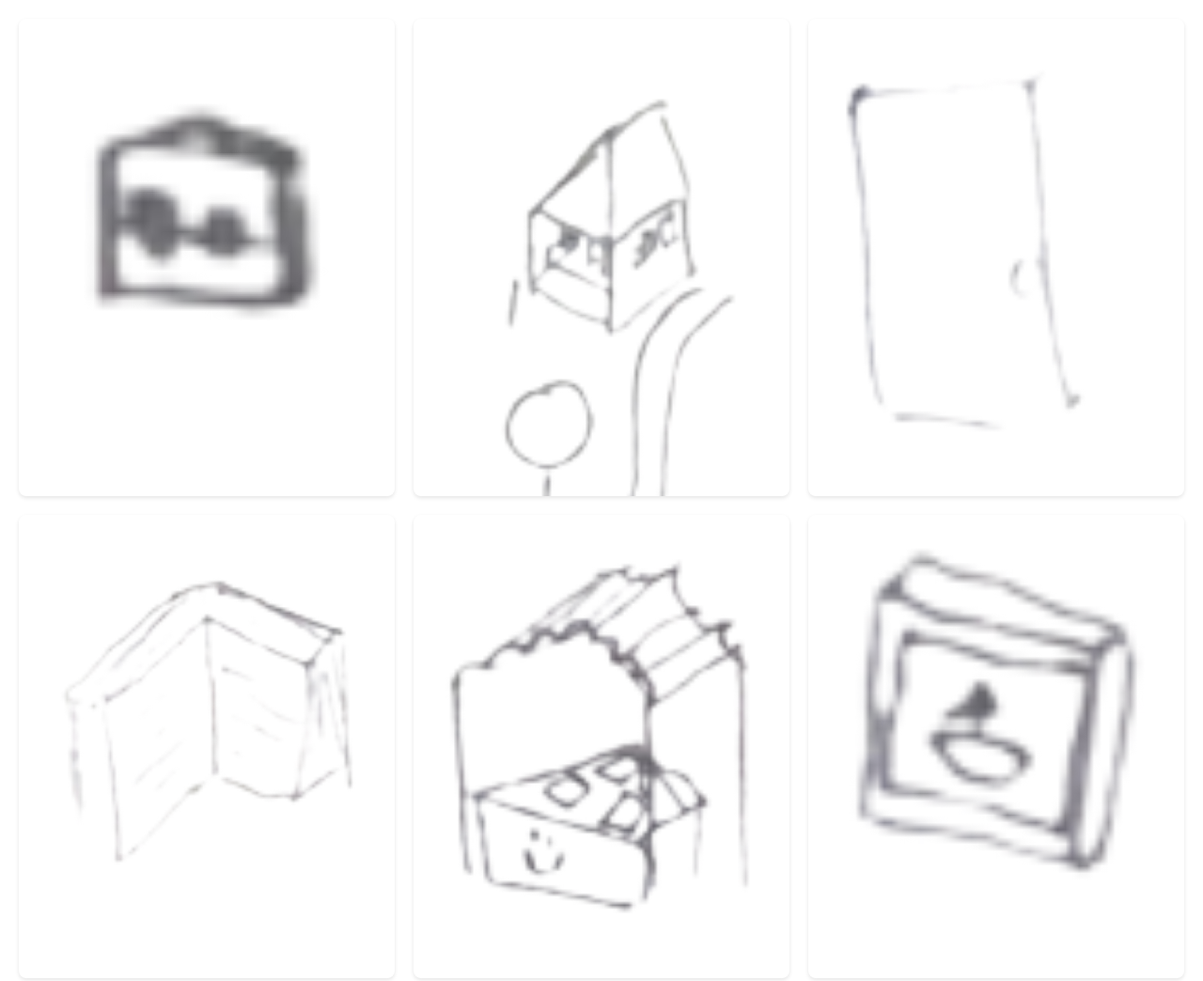
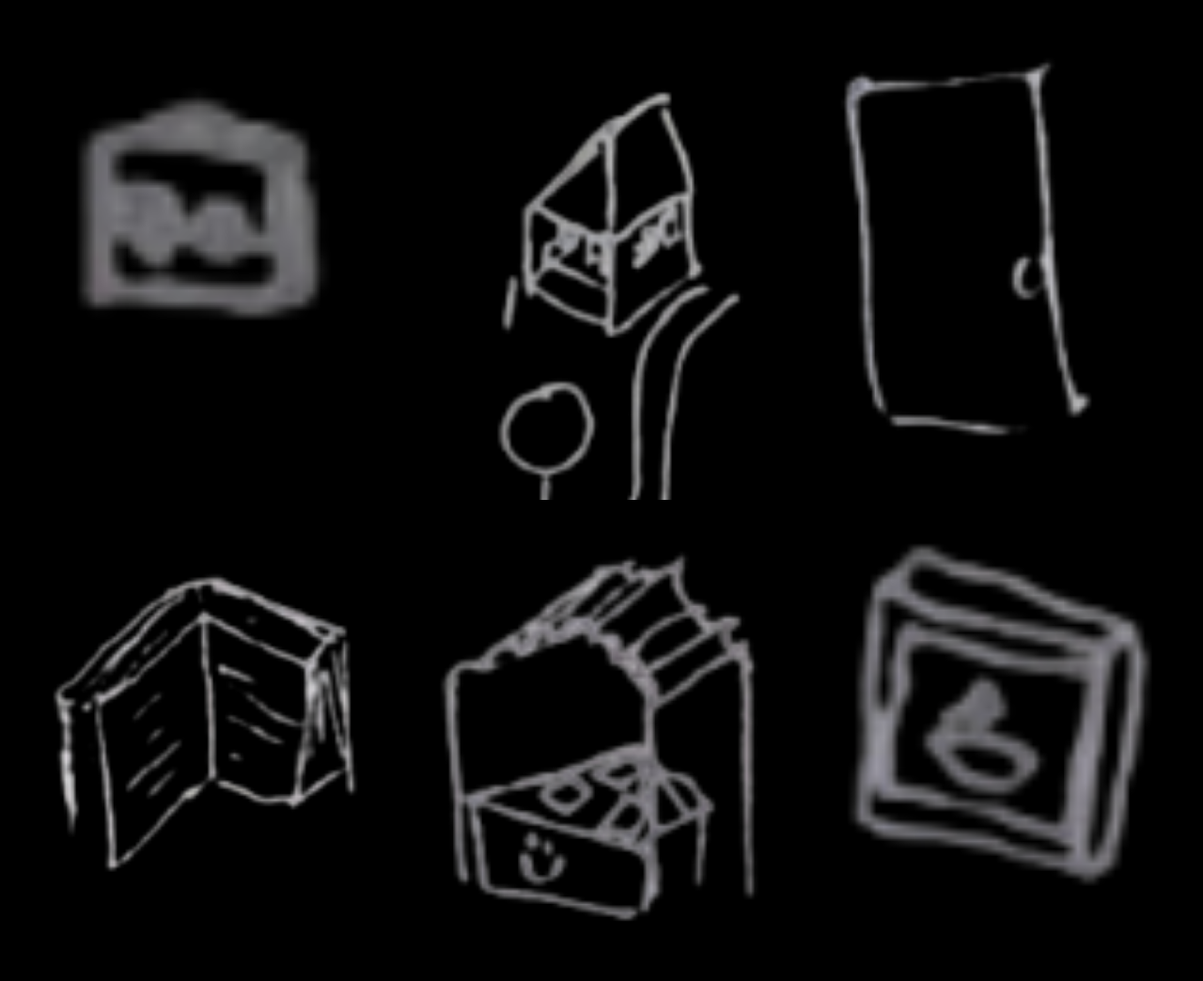
Before and after one commit to Pocsi/Reception, a plain HTML site: page index.html in a window 1280 px wide. Shown: the top 1044 px of the page at 94% size. Drawn offline with Linux system fonts and the light colour scheme.

Commit message:
Update styles to match reference design

```diff
--- a/index.html
+++ b/index.html
@@ -9,7 +9,7 @@
     body {
       margin: 0;
       padding: 0;
-      background-color: #fff;
+      background-color: #000000;
       font-family: Arial, sans-serif;
       display: flex;
       justify-content: center;
@@ -23,21 +23,18 @@
       display: grid;
       grid-template-columns: repeat(3, 1fr);
       grid-auto-rows: auto;
-      gap: 20px;
-      padding: 20px;
+      gap: 10px;
+      padding: 10px;
       box-sizing: border-box;
     }
     /* Cada elemento de la cuadrícula */
     .item {
       position: relative;
       overflow: hidden;
-      transition: transform 0.3s ease;
-      border-radius: 8px;
-      box-shadow: 0 2px 4px rgba(0,0,0,0.1);
+      transition: transform 0.2s ease;
     }
     .item:hover {
-      transform: scale(1.03);
-      box-shadow: 0 4px 8px rgba(0,0,0,0.2);
+      transform: scale(1.02);
     }
     .item a {
       display: block;
```
